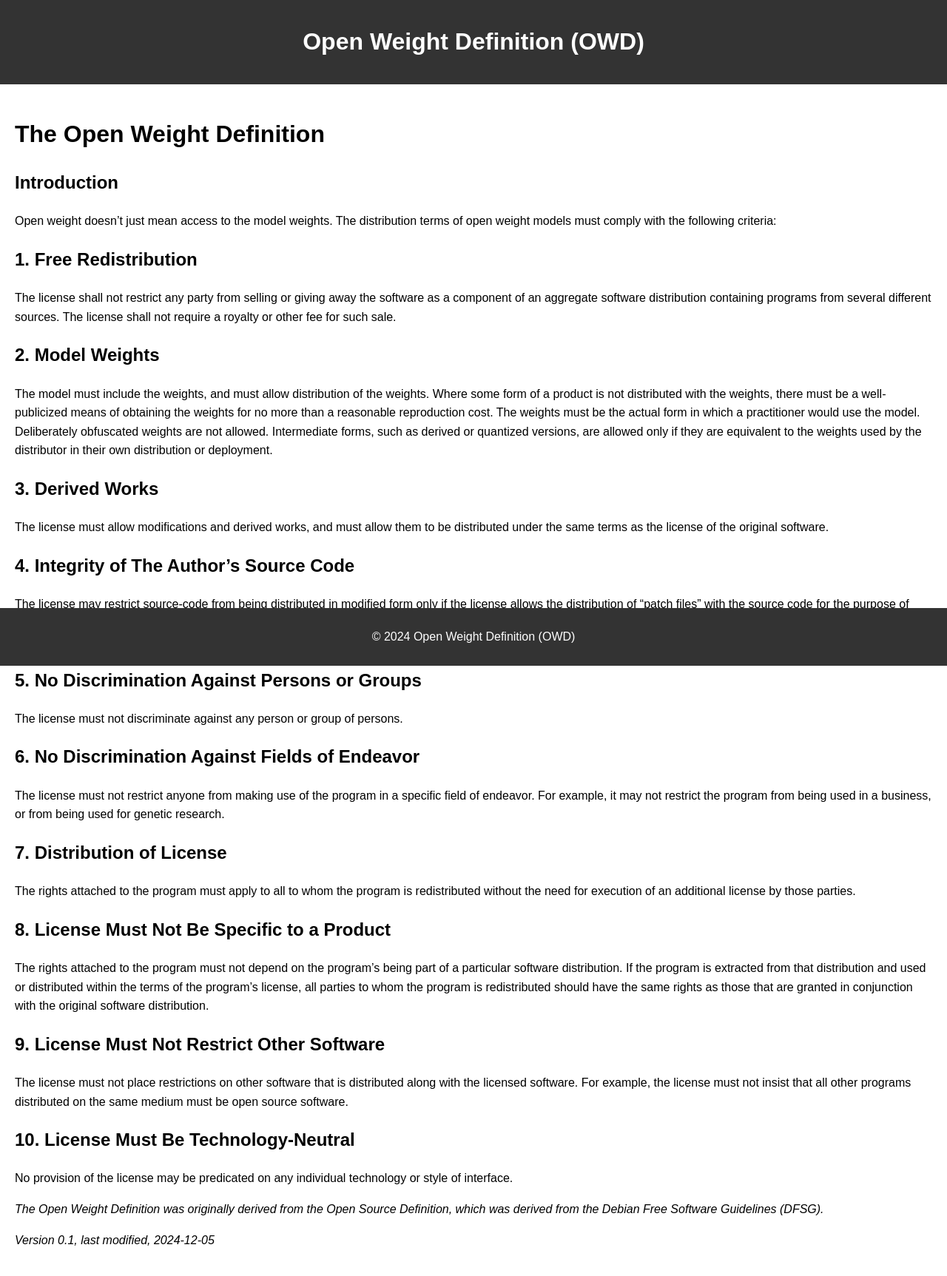
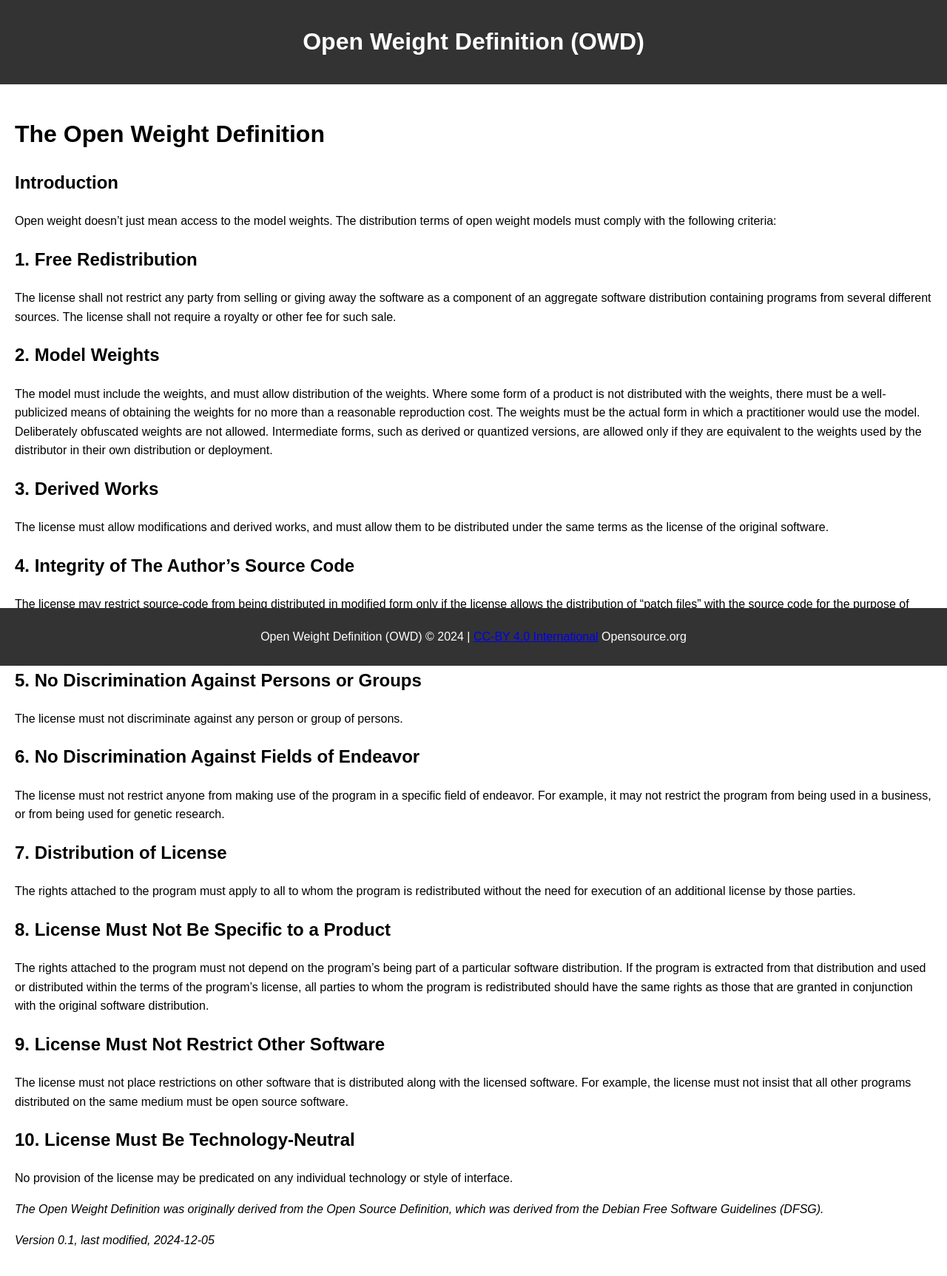
Before and after one commit to OpenWeight/owd, a Jekyll site: the page built from index.md, in a window 1280 px wide. Shown: the whole page at 74% size. Built offline with Jekyll 4.4.1, drawn with Linux system fonts in a browser that asks for light colours.

Commit message:
update copyright with CC-BY 4.0

```diff
--- a/_layouts/home.html
+++ b/_layouts/home.html
@@ -15,7 +15,7 @@
       {{ content }}
     </main>
     <footer>
-      <p>&copy; {{ site.time | date: "%Y" }} {{ site.title }}</p>
+      <p>{{ site.title }} &copy; {{ site.time | date: "%Y" }} | <a href="https://creativecommons.org/licenses/by/4.0/" target="_blank">CC-BY 4.0 International</a> Opensource.org</p>
     </footer>
   </div>
 </body>
```
